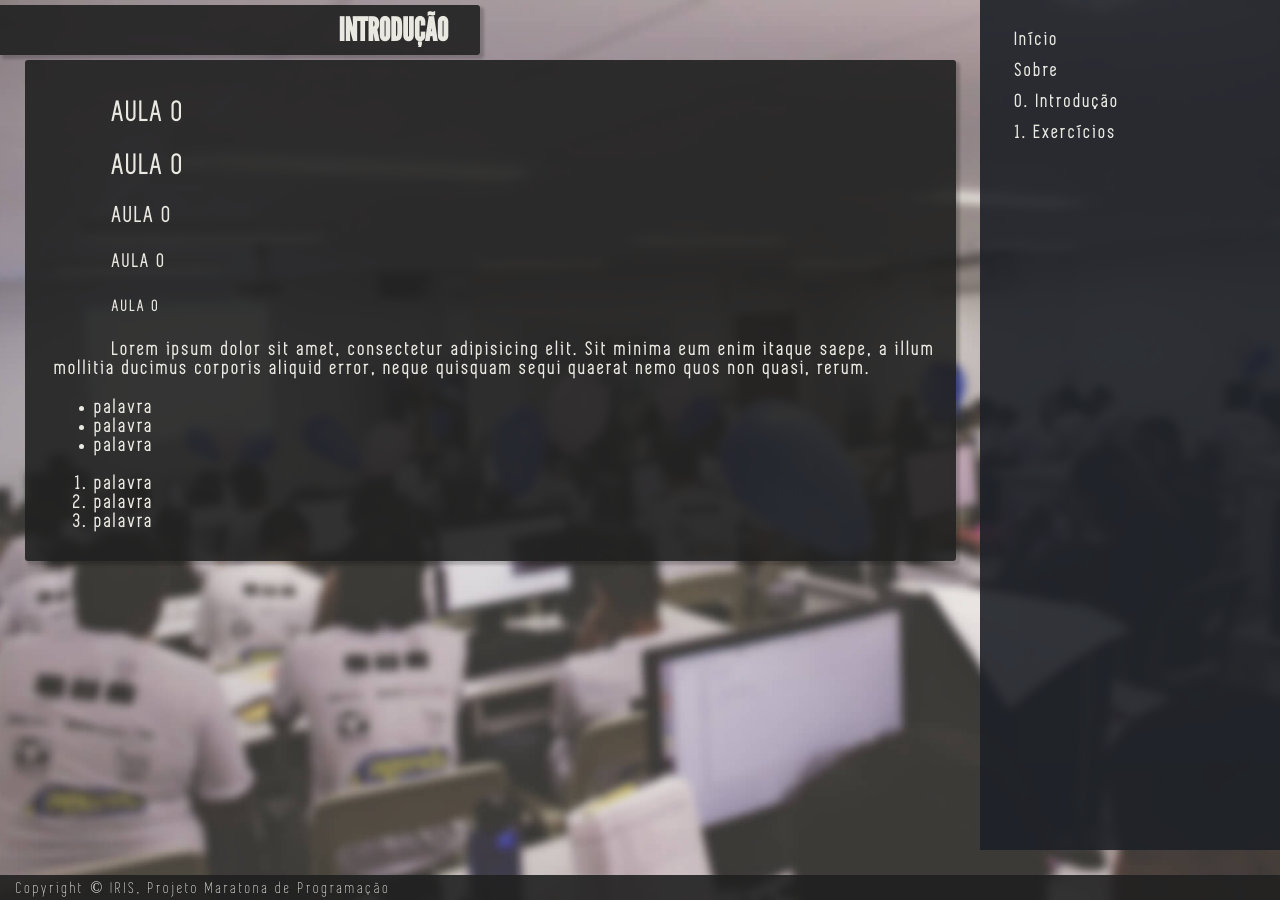
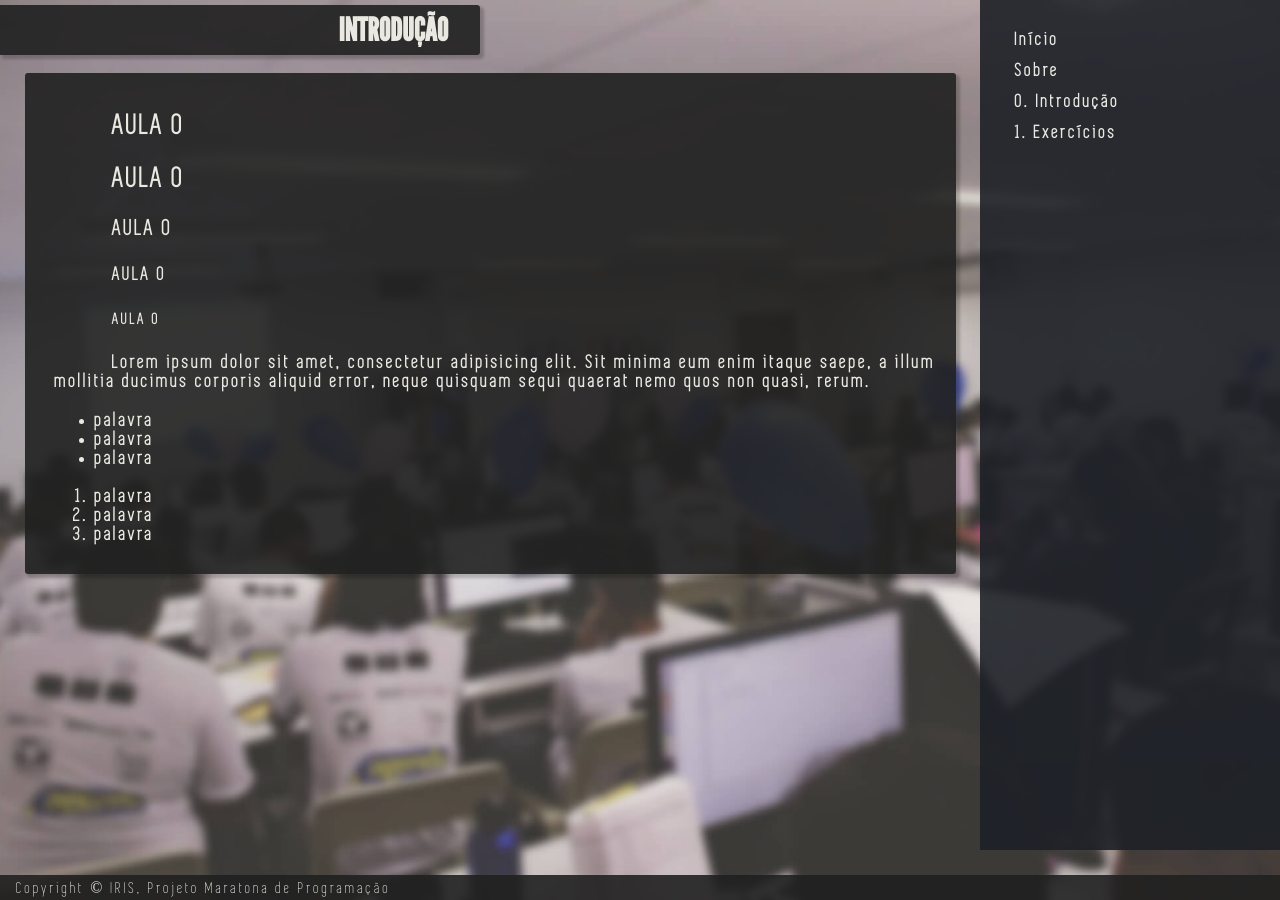
Before and after one commit to jonloureiro/maratona, a Jekyll site: the page built from _posts/2018-04-16-aula0.md, in a window 1280 px wide. Built offline with Jekyll 4.4.1, drawn with Linux system fonts in a browser that asks for light colours.

Commit message:
fixing the cardpost animation

```diff
--- a/assets/main.css
+++ b/assets/main.css
@@ -270,7 +270,7 @@
   background-color: var(--cor-bg);
   -webkit-box-shadow: 3px 3px 3px 1px rgba(0, 0, 0, 0.2);
           box-shadow: 3px 3px 3px 1px rgba(0, 0, 0, 0.2);
-  margin: 5px auto 15px;
+  margin: 2vh auto 15px;
   -ms-flex-wrap: wrap;
       flex-wrap: wrap;
   color: var(--cor-font);
@@ -360,8 +360,8 @@
 *  Copyright (c) 2018 Daniel Eden */
 .animated{-webkit-animation-duration:1s;animation-duration:1s;-webkit-animation-fill-mode:both;animation-fill-mode:both}
 .animated.infinite{-webkit-animation-iteration-count:infinite;animation-iteration-count:infinite}
-@-webkit-keyframes fadeIn{from{opacity:1;-webkit-transform:translate3d(0,-1%,0);transform:translate3d(0,-1%,0)}to{opacity:1;-webkit-transform:translate3d(0,0,0);transform:translate3d(0,0,0)}}
-@keyframes fadeIn{from{opacity:1;-webkit-transform:translate3d(0,-1%,0);transform:translate3d(0,-1%,0)}to{opacity:1;-webkit-transform:translate3d(0,0,0);transform:translate3d(0,0,0)}}.fadeIn{-webkit-animation-name:fadeIn;animation-name:fadeIn}
+@-webkit-keyframes fadeIn{from{opacity:1;-webkit-transform:translate3d(0,-3%,0);transform:translate3d(0,-3%,0)}to{opacity:1;-webkit-transform:translate3d(0,0,0);transform:translate3d(0,0,0)}}
+@keyframes fadeIn{from{opacity:1;-webkit-transform:translate3d(0,-3%,0);transform:translate3d(0,-3%,0)}to{opacity:1;-webkit-transform:translate3d(0,0,0);transform:translate3d(0,0,0)}}.fadeIn{-webkit-animation-name:fadeIn;animation-name:fadeIn}
 @-webkit-keyframes fadeInDown{from{opacity:0;-webkit-transform:translate3d(0,-10%,0);transform:translate3d(0,-10%,0)}to{opacity:1;-webkit-transform:translate3d(0,0,0);transform:translate3d(0,0,0)}}
 @keyframes fadeInDown{from{opacity:0;-webkit-transform:translate3d(0,-10%,0);transform:translate3d(0,-10%,0)}to{opacity:1;-webkit-transform:translate3d(0,0,0);transform:translate3d(0,0,0)}}.fadeInDown{-webkit-animation-name:fadeInDown;animation-name:fadeInDown}
 @-webkit-keyframes fadeInRight{from{-webkit-transform:translate3d(100%,0,0);transform:translate3d(100%,0,0)}to{-webkit-transform:translate3d(0,0,0);transform:translate3d(0,0,0)}}
```
